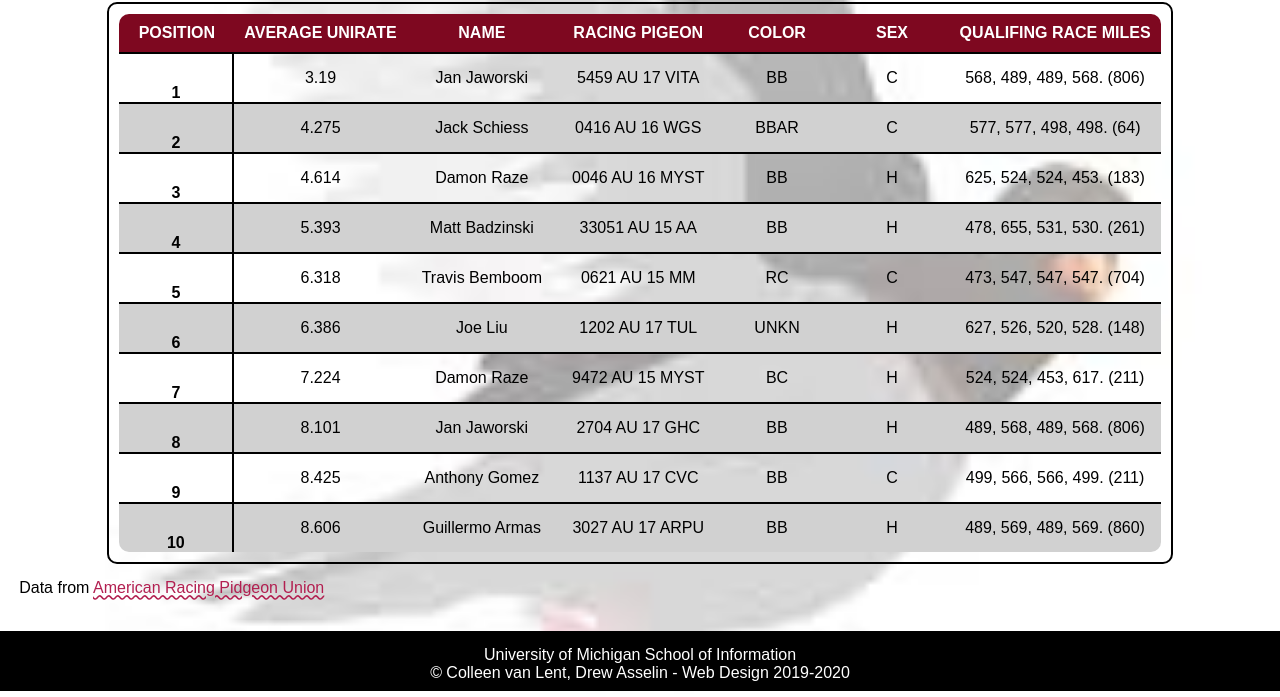
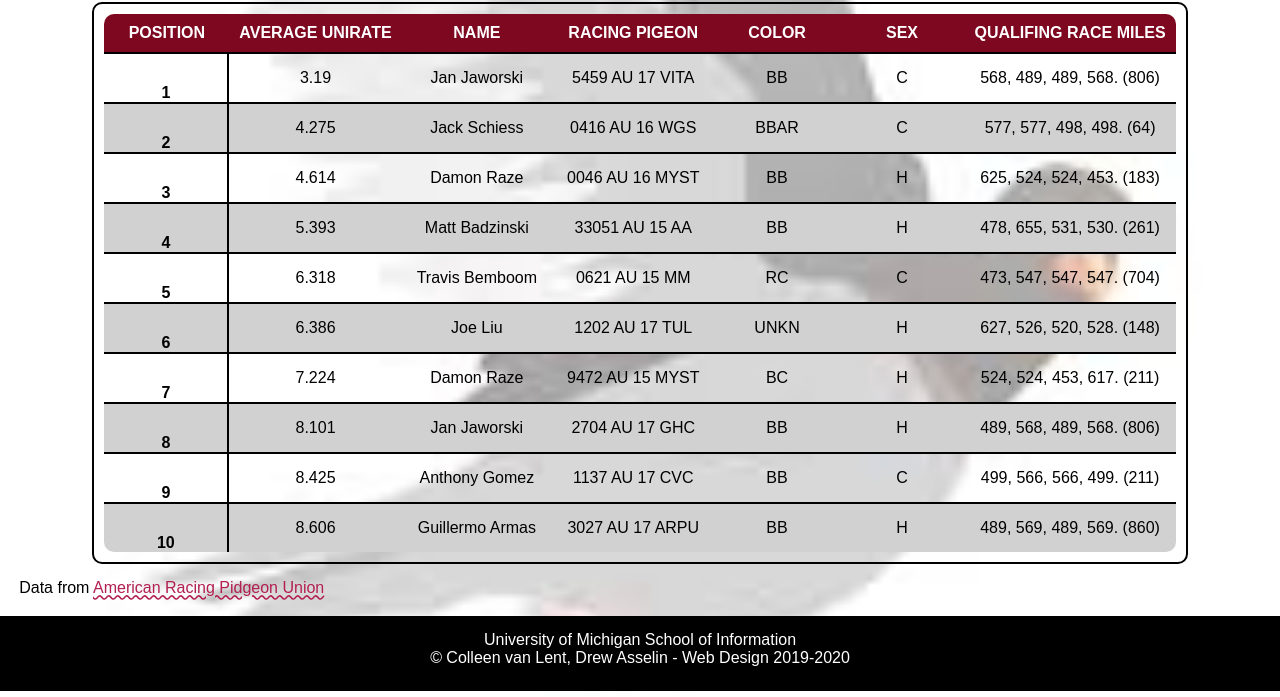
Before and after one commit to katielawton/homework3, a plain HTML site: page index.html in a window 1280 px wide. Shown: the part 109-806 px from the top of the page. Drawn offline with Linux system fonts and the light colour scheme; a web font is replaced by a local one.

Commit message:
min heigth

```diff
--- a/css/style.css
+++ b/css/style.css
@@ -13,7 +13,7 @@ body{
   font-size: 16px;
   margin: 1.2em;
   font-family: 'Andika', sans-serif;
-  background: url('../images/pigeon-background.jpeg');
+  background-image: url('../images/pigeon-background.jpeg');
   background-size: cover;
   background-position: center;
   background-color: #DDDDDD;
@@ -63,7 +63,7 @@ table{
   background-color: #7e0820;
   color: #FFFFFF;
   text-align: center;
-  min-width: 115px;
+  min-width: 125px;
   padding: 10px;
   text-transform: uppercase;
 }
@@ -72,7 +72,9 @@ table{
   border-top: 2px solid #000000;
 }
 
-
+*:focus{
+  outline: 3px dashed #417243;
+}
 
 td{
   padding: 15px;
@@ -88,6 +90,7 @@ tr:nth-child(even){
 
 
 tr:hover{
+  visibility: visible;
   background:rgba(126,8,48,0.25);
   border-radius: 10px;
 
@@ -120,7 +123,7 @@ footer{
   background:#000000;
   text-align:center;
   color: #FFFFFF;
-  min-height: 60px;
+  min-height: 75px;
   left: 0px;
   bottom: 0px;
   position: fixed;
```
Also changed, not shown: images/new_pigeon.JPG (added).
